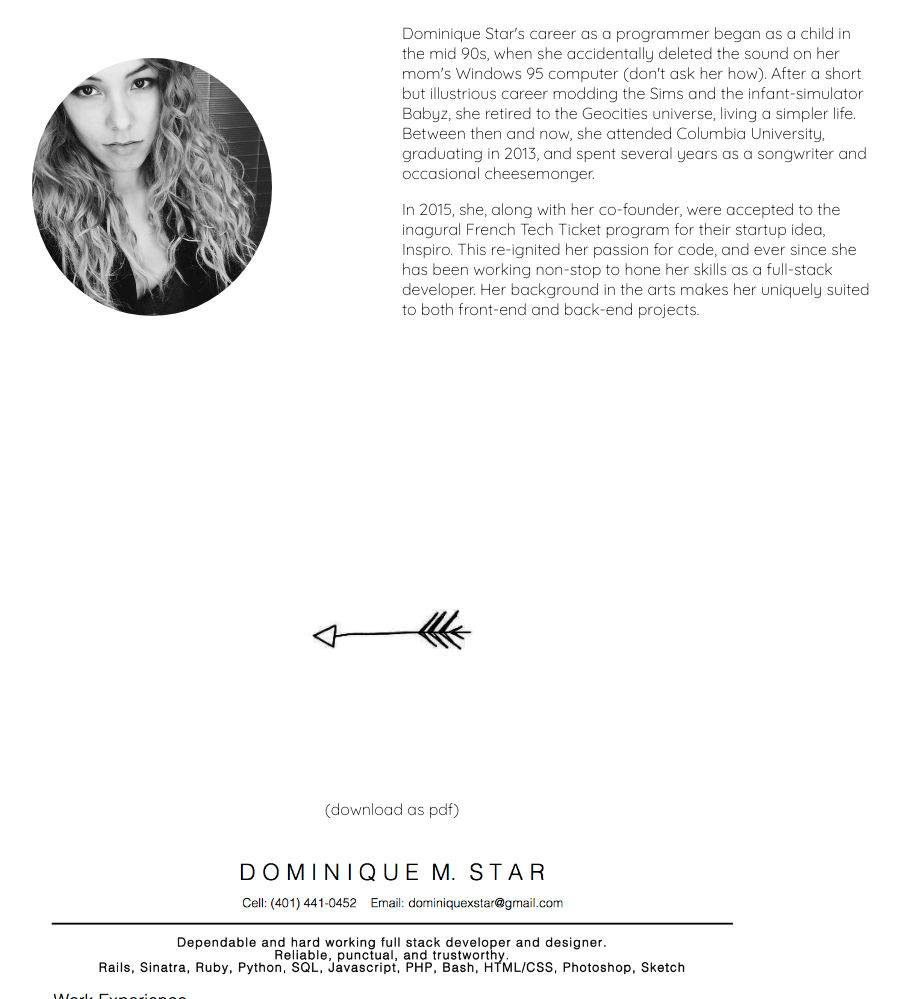
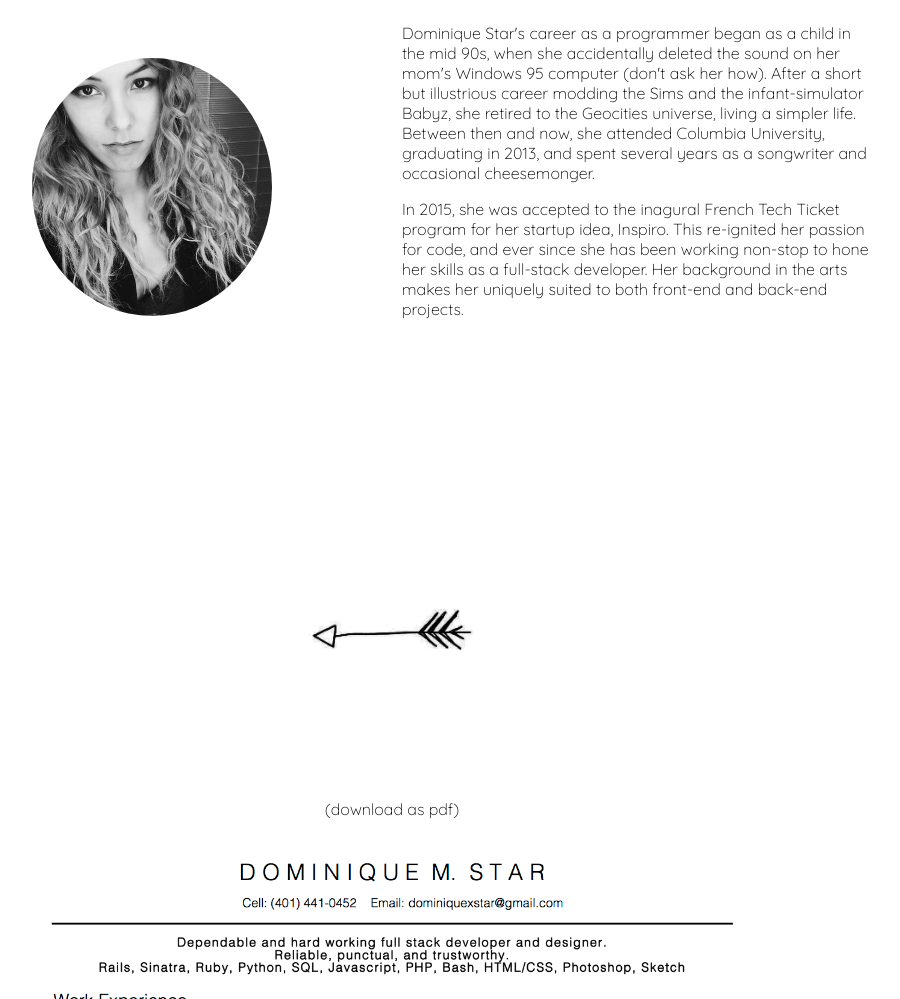
Before and after one commit to doremidom/portfoliosite, a website: page index.html in a window 1280 px wide. Shown: the part 1797-2796 px from the top of the page, without its empty margins (248-1148 px from the left). Drawn offline with Linux system fonts and the light colour scheme.

Commit message:
update bio again

```diff
--- a/index.html
+++ b/index.html
@@ -127,7 +127,7 @@
 </div>
 <div id="right-panel">
 <p>	Dominique Star's career as a programmer began as a child in the mid 90s, when she accidentally deleted the sound on her mom's Windows 95 computer (don't ask her how). After a short but illustrious career modding the Sims and the infant-simulator Babyz, she retired to the Geocities universe, living a simpler life. Between then and now, she attended Columbia University, graduating in 2013, and spent several years as a songwriter and occasional cheesemonger. </p>
-<p>In 2015, she, along with her co-founder, were accepted to the inagural French Tech Ticket program for their startup idea, Inspiro. This re-ignited her passion for code, and ever since she has been working non-stop to hone her skills as a full-stack developer. Her background in the arts makes her uniquely suited to both front-end and back-end projects. </p>
+<p>In 2015, she was accepted to the inagural French Tech Ticket program for her startup idea, Inspiro. This re-ignited her passion for code, and ever since she has been working non-stop to hone her skills as a full-stack developer. Her background in the arts makes her uniquely suited to both front-end and back-end projects. </p>
 </div>
 </div>
 <div id="resume" class="section">
```
